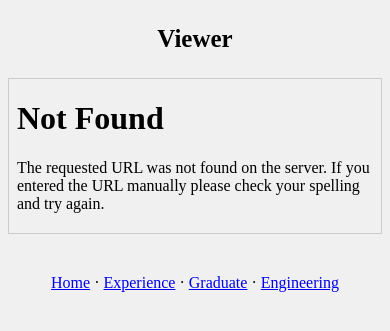
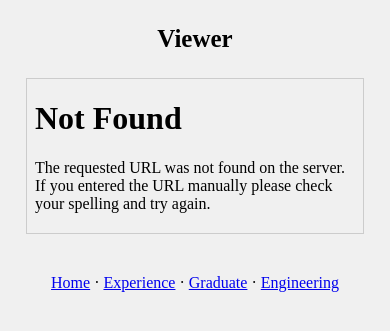
Before and after one commit to osstd/The_portfolio_website_, a Flask app: page /test/1 in a window 390 px wide. Shown: the top 331 px of the page. Run offline with Flask 3, Linux system fonts and the light colour scheme; some libraries are stand-ins or nearby versions.

Commit message:
view-container

```diff
--- a/templates/testimonial.html
+++ b/templates/testimonial.html
@@ -23,13 +23,12 @@
             display: flex;
             align-items: center;
             justify-content: center;
-            height: 100vh;
-            background-color: #f0f0f0;
+            height: auto;
         }
 
         #view-container {
             width: 800px;
-            height: 600px;
+            height: auto;
             border: 1px solid #ccc;
         }
 
@@ -44,7 +43,7 @@
                 height: auto;
             }
             #view-container {
-                width: 100%;
+                width: 90%;
                 height: auto;
             }
         }
```
